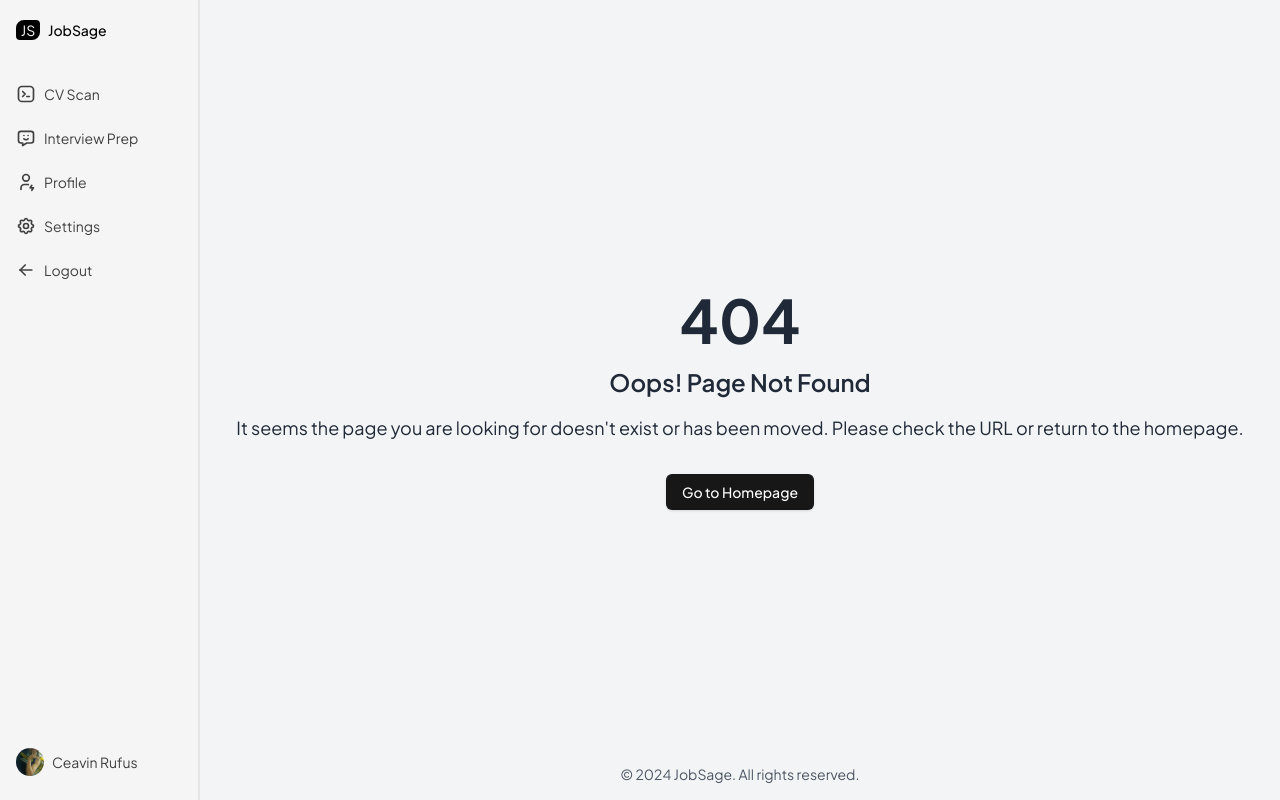
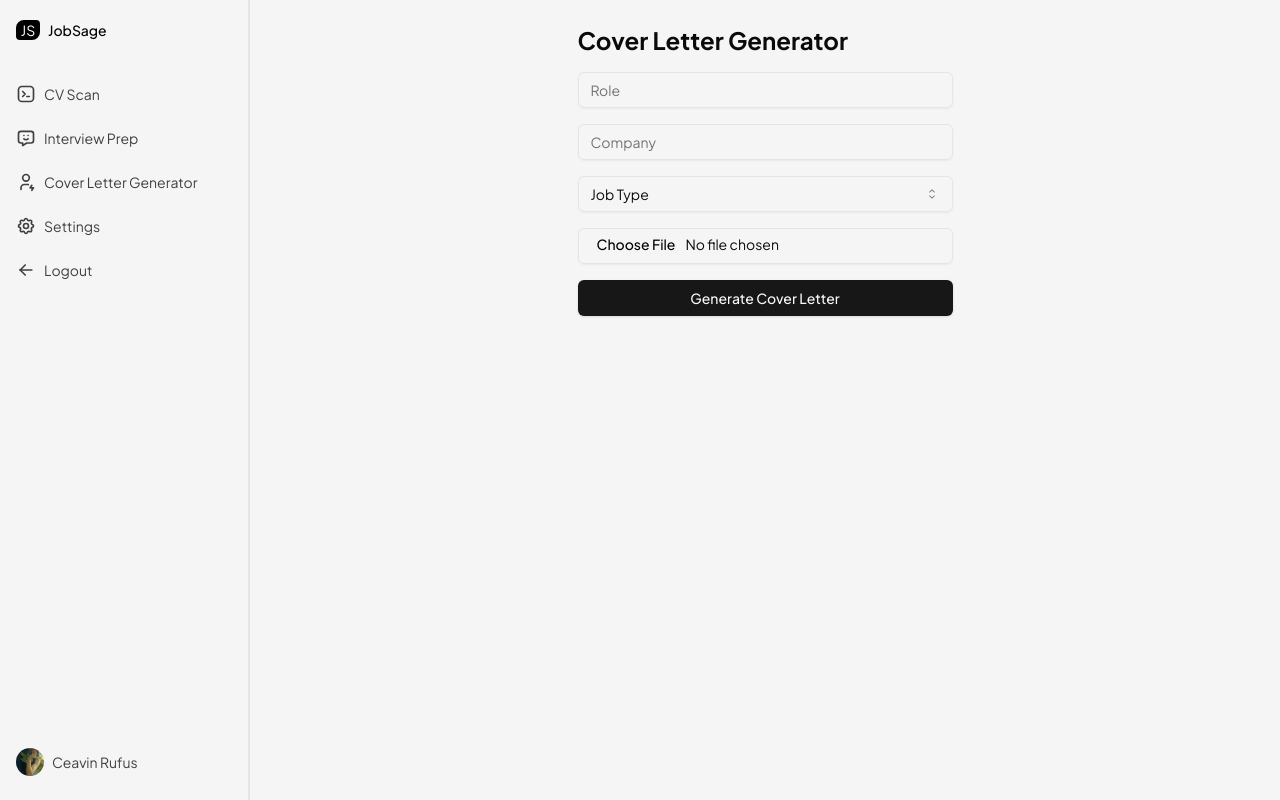
Before and after one commit to LetHimCook-AIC/web, a Next.js app: page /cover-letter-generator in a window 1280 px wide. Before the commit this address had no page. Built offline with nearby package versions, Linux system fonts and the light colour scheme.

Commit message:
feat: cover letter generator

```diff
--- /dev/null
+++ b/app/cover-letter-generator/page.jsx
@@ -0,0 +1,13 @@
+import CoverLetterGenerator from "@/components/CoverLetterGenerator";
+import React from "react";
+
+const CoverLetter = () => {
+  return (
+    <div className="p-6 max-w-3xl mx-auto">
+      <h1 className="text-2xl font-bold mb-4">Cover Letter Generator</h1>
+      <CoverLetterGenerator />
+    </div>
+  );
+};
+
+export default CoverLetter;
--- /dev/null
+++ b/components/CoverLetterGenerator.jsx
@@ -0,0 +1,150 @@
+"use client";
+
+import React, { useState } from "react";
+import { Input } from "@/components/ui/input";
+import { Button } from "@/components/ui/button";
+import {
+  Select,
+  SelectContent,
+  SelectItem,
+  SelectTrigger,
+  SelectValue,
+} from "@/components/ui/select";
+import { mockParseResult } from "@/mocks/parse_result";
+
+const CoverLetterGenerator = () => {
+  const [formData, setFormData] = useState({
+    role: "",
+    company: "",
+    jobType: "",
+  });
+  const [cvFile, setCvFile] = useState(null);
+  const [loading, setLoading] = useState(false);
+  const [cvInfo, setCvInfo] = useState(null);
+  const [coverLetter, setCoverLetter] = useState(""); // State for the generated cover letter
+
+  const handleInputChange = (e) => {
+    const { name, value } = e.target;
+    setFormData({ ...formData, [name]: value });
+  };
+
+  const handleSelect = (name, value) => {
+    setFormData({ ...formData, [name]: value });
+  };
+
+  const handleFileUpload = (e) => {
+    const file = e.target.files[0];
+    setCvFile(file);
+  };
+
+  const handleSubmit = async () => {
+    if (!cvFile || !formData.role || !formData.company || !formData.jobType)
+      return;
+
+    setLoading(true);
+
+    // setTimeout(() => {
+    try {
+      const jobId = await parseCV(cvFile);
+      if (jobId) {
+        const parsedCV = await getParsedCV(jobId);
+        if (parsedCV.data.attributes.status === "success") {
+          setCvInfo(parsedCV.data);
+        } else {
+          setCvInfo(mockParseResult);
+        }
+      }
+
+      // Simulate the generation of a cover letter based on the inputs
+      const generatedLetter = generateCoverLetter(formData, mockParseResult);
+      setCoverLetter(generatedLetter);
+
+      setLoading(false);
+    } catch (error) {
+      console.error("Error parsing CV:", error);
+      setLoading(false);
+    }
+    // }, 5000); // Simulate 5-second delay for processing
+  };
+
+  const generateCoverLetter = (formData, cvInfo) => {
+    const { role, company, jobType } = formData;
+    const {
+      candidate_name: name,
+      education_qualifications: educations,
+      skills,
+    } = cvInfo.attributes.result;
+    console.log(name);
+    return `
+Dear Hiring Manager at ${company},
+
+I am writing to express my interest in the ${role} position at ${company}. With my background in ${
+      educations && educations[0].specialization_subjects.length > 0
+        ? educations[0].specialization_subjects
+        : role
+    } and strong skills in ${
+      skills ? skills.join(", ") : "this field"
+    }, I am confident that my qualifications align with the requirements for the ${jobType} role.
+
+I have gained valuable experience through various projects and internships. I am particularly excited about this opportunity at ${company} because of its innovative approach in the ${role} field.
+
+I would love the opportunity to contribute my expertise and join your team at ${company}. Thank you for considering my application. I look forward to discussing my qualifications in more detail.
+
+Sincerely,
+${name ? name : "[Your Name]"}
+    `;
+  };
+
+  return (
+    <>
+      <div className="mb-4 space-y-4">
+        <Input
+          name="role"
+          placeholder="Role"
+          value={formData.role}
+          onChange={handleInputChange}
+        />
+        <Input
+          name="company"
+          placeholder="Company"
+          value={formData.company}
+          onChange={handleInputChange}
+        />
+        <Select
+          name="jobType"
+          value={formData.jobType}
+          onValueChange={(value) => handleSelect("jobType", value)}
+          placeholder="Job Type"
+        >
+          <SelectTrigger className="">
+            <SelectValue placeholder="Job Type" />
+          </SelectTrigger>
+          <SelectContent>
+            <SelectItem value="Intern">Intern</SelectItem>
+            <SelectItem value="Full Time">Full Time</SelectItem>
+            <SelectItem value="Contract">Contract</SelectItem>
+          </SelectContent>
+        </Select>
+        <Input
+          type="file"
+          accept=".pdf,.doc,.docx"
+          onChange={handleFileUpload}
+        />
+        <Button onClick={handleSubmit} className="w-full">
+          {loading ? "Generating Cover Letter..." : "Generate Cover Letter"}
+        </Button>
+      </div>
+
+      {coverLetter && (
+        <div className="mt-6">
+          <h3 className="font-bold text-lg">Generated Cover Letter:</h3>
+          <pre className="mt-2 p-4 border border-gray-300 bg-gray-100 whitespace-pre-wrap">
+            {coverLetter}
+          </pre>
+        </div>
+      )}
+    </>
+  );
+};
+
+export default CoverLetterGenerator;
--- a/components/InterviewDialog.jsx
+++ b/components/InterviewDialog.jsx
@@ -2,22 +2,37 @@ import React, { useState } from "react";
 import {
   Dialog,
   DialogContent,
-  DialogDescription,
   DialogHeader,
   DialogTitle,
   DialogTrigger,
 } from "@/components/ui/dialog";
 import { Button } from "@/components/ui/button";
+import { stringSimilarity } from "string-similarity-js";
 
-const InterviewDialog = ({ question, isOpen, onClose }) => {
+const InterviewDialog = ({ question, bestAnswer }) => {
   const [isRecording, setIsRecording] = useState(false);
   const [audioUrl, setAudioUrl] = useState(null);
   const [recorder, setRecorder] = useState(null);
   const [userAnswer, setUserAnswer] = useState("");
   const [score, setScore] = useState(null);
 
+  const SpeechRecognition =
+    window.SpeechRecognition || window.webkitSpeechRecognition;
+  const recognition = new SpeechRecognition();
+
+  recognition.continuous = true;
+  recognition.interimResults = false;
+  recognition.lang = "en-US";
+
+  recognition.onresult = (event) => {
+    const transcript = event.results[event.results.length - 1][0].transcript;
+    setUserAnswer((prev) => prev + (prev.length ? ". " : "") + transcript);
+  };
+
   const startRecording = async () => {
     if (navigator.mediaDevices && navigator.mediaDevices.getUserMedia) {
+      setUserAnswer("");
+      setScore(null);
       const stream = await navigator.mediaDevices.getUserMedia({ audio: true });
       const newRecorder = new MediaRecorder(stream);
       setRecorder(newRecorder);
@@ -28,22 +43,28 @@ const InterviewDialog = ({ question, isOpen, onClose }) => {
 
       newRecorder.start();
       setIsRecording(true);
+      recognition.start(); // Start speech recognition
     }
   };
 
   const stopRecording = () => {
     if (recorder) {
       recorder.stop();
-      const simulatedAnswer = "This is a sample recorded answer.";
-      setUserAnswer(simulatedAnswer);
-      simulateScoring(simulatedAnswer);
+      recognition.stop(); // Stop speech recognition
       setIsRecording(false);
+      // Evaluate the user's answer against the best answer
+      evaluateAnswer(userAnswer);
     }
   };
 
-  const simulateScoring = (answer) => {
-    // Mock scoring logic (Replace with actual scoring algorithm)
-    const score = Math.floor(Math.random() * 100);
+  const evaluateAnswer = (userAnswer) => {
+    // Calculate similarity score
+    const similarity = stringSimilarity(
+      userAnswer.toLowerCase(),
+      bestAnswer.toLowerCase()
+    );
+    // Convert similarity to a score out of 100
+    const score = Math.floor(similarity * 100);
     setScore(score);
   };
 
--- a/components/InterviewGenerator.jsx
+++ b/components/InterviewGenerator.jsx
@@ -106,13 +106,13 @@ const InterviewGenerator = () => {
       <div className="mb-4 space-y-4">
         <Input
           name="role"
-          placeholder="Role yang sedang diapply"
+          placeholder="Role"
           value={formData.role}
           onChange={handleInputChange}
         />
         <Input
           name="company"
-          placeholder="Perusahaan yang sedang diapply"
+          placeholder="Company"
           value={formData.company}
           onChange={handleInputChange}
         />
@@ -120,10 +120,10 @@ const InterviewGenerator = () => {
           name="jobType"
           value={formData.jobType}
           onValueChange={(value) => handleSelect("jobType", value)}
-          placeholder="Jenis Pekerjaan"
+          placeholder="Job Type"
         >
           <SelectTrigger className="">
-            <SelectValue placeholder="Jenis Pekerjaan" />
+            <SelectValue placeholder="Job Type" />
           </SelectTrigger>
           <SelectContent>
             <SelectItem value="Intern">Intern</SelectItem>
@@ -162,8 +162,7 @@ const InterviewGenerator = () => {
                   </Button>
                   <InterviewDialog
                     question={item.question}
-                    isOpen={dialogOpen}
-                    onClose={() => setDialogOpen(false)}
+                    bestAnswer={item.bestAnswer}
                   />
                 </div>
               </AccordionContent>
--- a/components/SidebarComponent.jsx
+++ b/components/SidebarComponent.jsx
@@ -29,8 +29,8 @@ export default function SidebarComponent() {
       ),
     },
     {
-      label: "Profile",
-      href: "profile",
+      label: "Cover Letter Generator",
+      href: "cover-letter-generator",
       icon: (
         <IconUserBolt className="text-neutral-700 dark:text-neutral-200 h-5 w-5 flex-shrink-0" />
       ),
--- a/components/ui/Sidebar.jsx
+++ b/components/ui/Sidebar.jsx
@@ -56,11 +56,11 @@ export const DesktopSidebar = ({ className, children, ...props }) => {
     <>
       <motion.div
         className={cn(
-          "h-full px-4 py-4 hidden  md:flex md:flex-col bg-neutral-100 dark:bg-neutral-800 w-[200px] flex-shrink-0",
+          "h-full px-4 py-4 hidden  md:flex md:flex-col bg-neutral-100 dark:bg-neutral-800 w-[250px] flex-shrink-0",
           className
         )}
         animate={{
-          width: animate ? (open ? "200px" : "60px") : "200px",
+          width: animate ? (open ? "250px" : "60px") : "250px",
         }}
         onMouseEnter={() => setOpen(true)}
         onMouseLeave={() => setOpen(false)}
--- a/lib/utils.js
+++ b/lib/utils.js
@@ -4,3 +4,14 @@ import { twMerge } from "tailwind-merge"
 export function cn(...inputs) {
   return twMerge(clsx(inputs));
 }
+
+// Function to calculate Jaccard similarity
+export const jaccardSimilarity = (str1, str2) => {
+  const set1 = new Set(str1.toLowerCase().split(/\s+/));
+  const set2 = new Set(str2.toLowerCase().split(/\s+/));
+
+  const intersection = new Set([...set1].filter((x) => set2.has(x)));
+  const union = new Set([...set1, ...set2]);
+
+  return intersection.size / union.size;
+};
--- a/mocks/parse_result.js
+++ b/mocks/parse_result.js
@@ -77,7 +77,7 @@ export const mockParseResult = {
           school_type: "University or equivalent",
           degree_type: "Bachelor’s Degree or equivalent",
           faculty_department: "Information System and Technology, STEI",
-          specialization_subjects: "",
+          specialization_subjects: "Software Engineering",
           country: "Indonesia",
           start_date: "2021-08-01",
           end_date: "2025-09-01",
--- a/package.json
+++ b/package.json
@@ -22,6 +22,7 @@
     "next": "14.2.7",
     "react": "^18",
     "react-dom": "^18",
+    "string-similarity-js": "^2.1.4",
     "tailwind-merge": "^2.5.2",
     "tailwindcss-animate": "^1.0.7"
   },
```
Also changed, not shown: 1 other file (tests, documents, lock files or other folders).
